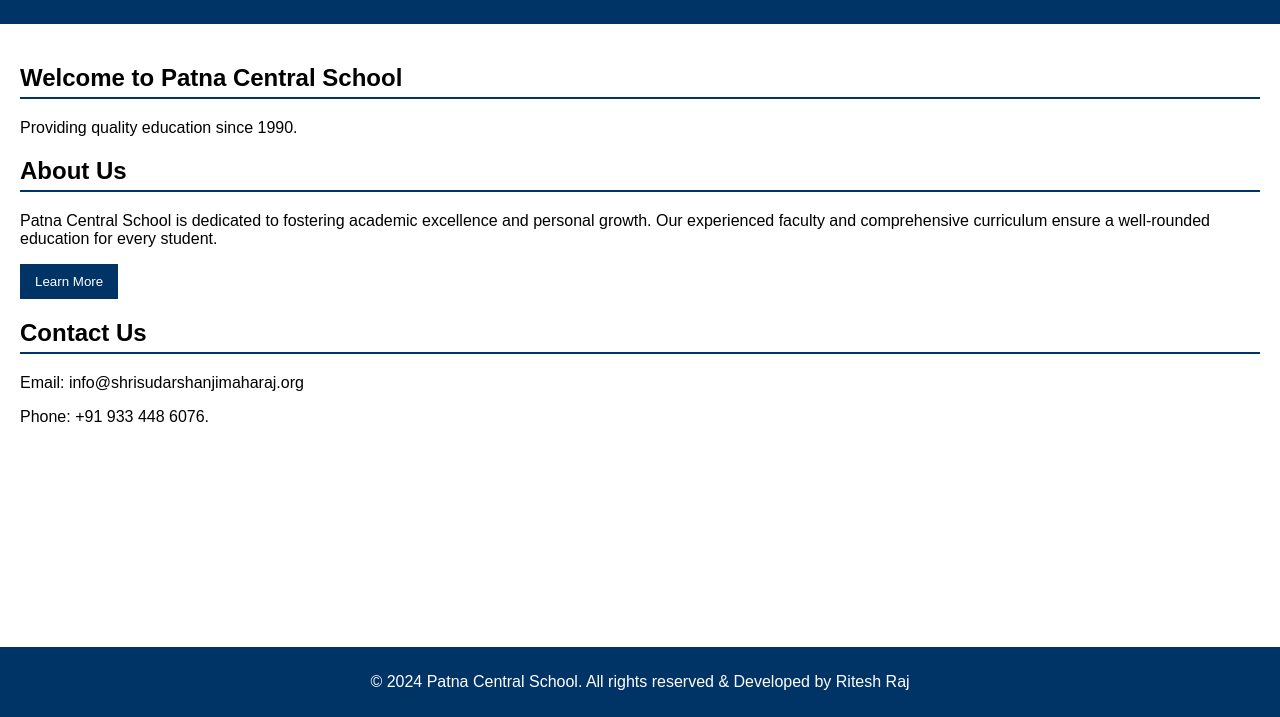
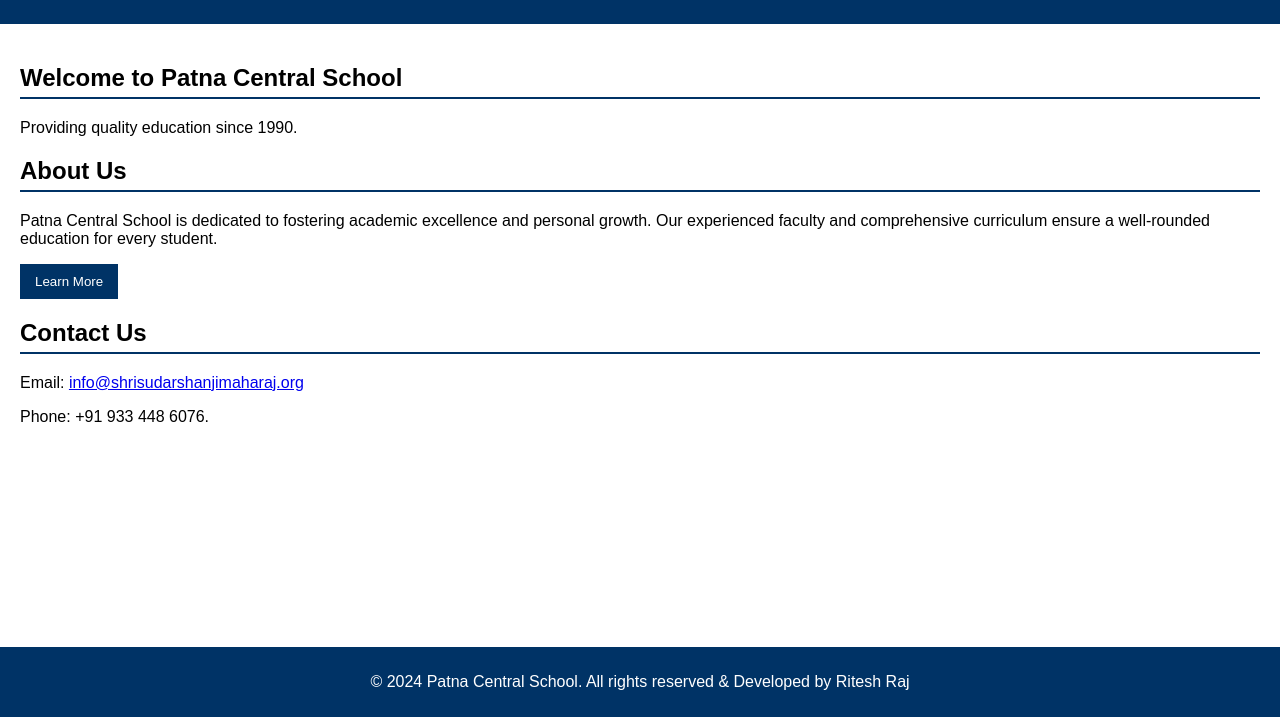
Before and after one commit to riteshraj21136/PCS, a plain HTML site: page index.html in a window 1280 px wide. Shown: the part 83-800 px from the top of the page. Drawn offline with Linux system fonts and the light colour scheme.

Commit message:
email changed

```diff
--- a/index.html
+++ b/index.html
@@ -35,7 +35,7 @@
 
         <section id="contact">
             <h2>Contact Us</h2>
-            <p>Email: info@shrisudarshanjimaharaj.org</p>
+            <p>Email: <a href="info@shrisudarshanjimaharaj.org">info@shrisudarshanjimaharaj.org</a></p>
             <p>Phone: +91 933 448 6076.</p>
         </section>
     </main>
```
